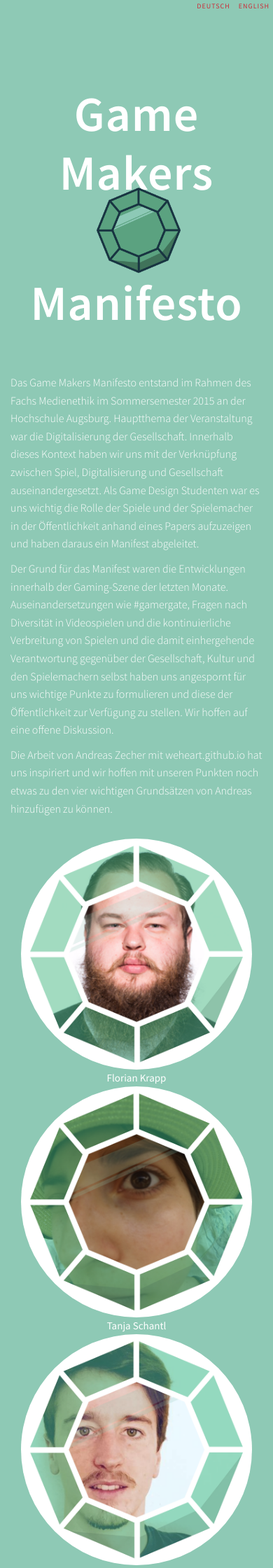
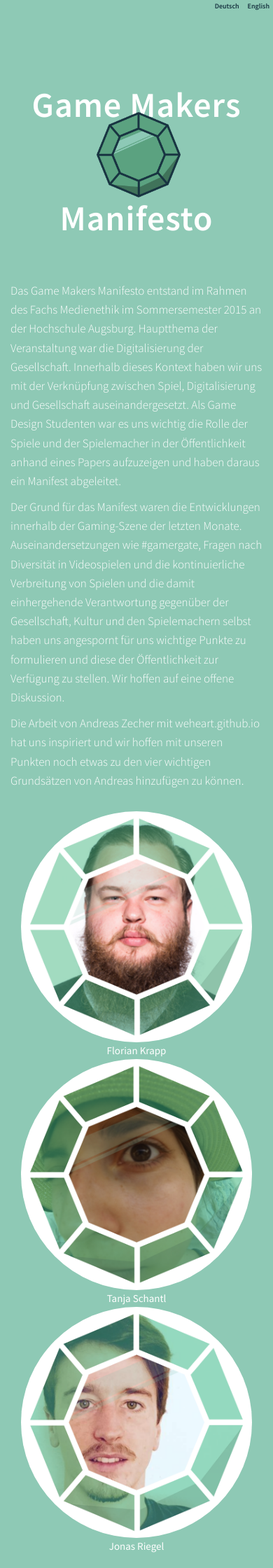
Before and after one commit to gamemakersmanifesto/gamemakersmanifesto.github.io, a Jekyll site: the page built from index.html, in a window 390 px wide. Shown: the top 2240 px of the page at 70% size. Built offline with Jekyll 4.4.1, drawn with Linux system fonts in a browser that asks for light colours; nearby versions of some CDN libraries; comment, search, counter and statistics services are not loaded.

Commit message:
REFURBISH: Structure + Css

```diff
--- a/css/main.css
+++ b/css/main.css
@@ -28,15 +28,14 @@ body{
 
 a {
 	font-style: normal;
-	text-transform: uppercase;
-	letter-spacing: 0.1em;
-	font-size: 1em;
-	color: #cc2c38;
+	text-transform: none;
+	color: #183441;
 	text-decoration: none;
+    font-weight: 600;
 }
 
 a:hover {
-	text-decoration: none;
+	text-decoration: underline;
 }
 
 /* NAVIGATION */
@@ -150,25 +149,25 @@ p {
 
 @media all and (max-width: 959px) and (min-width: 600px) {
     h1 {
-        font-size: 8.5rem;
+        font-size: 7.5rem;
     }
     h2 {
         font-size: 5rem;
     }
     p {
-        font-size: 18px;
+        font-size: 19px;
     }
 }
 
 @media all and (max-width: 599px) and (min-width: 320px) {
     h1 {
-        font-size: 7rem;
+        font-size: 5rem;
     }
     h2 {
         font-size: 4rem;
     }
     p {
-        font-size: 16px;
+        font-size: 17px;
     }
 }
 
```
